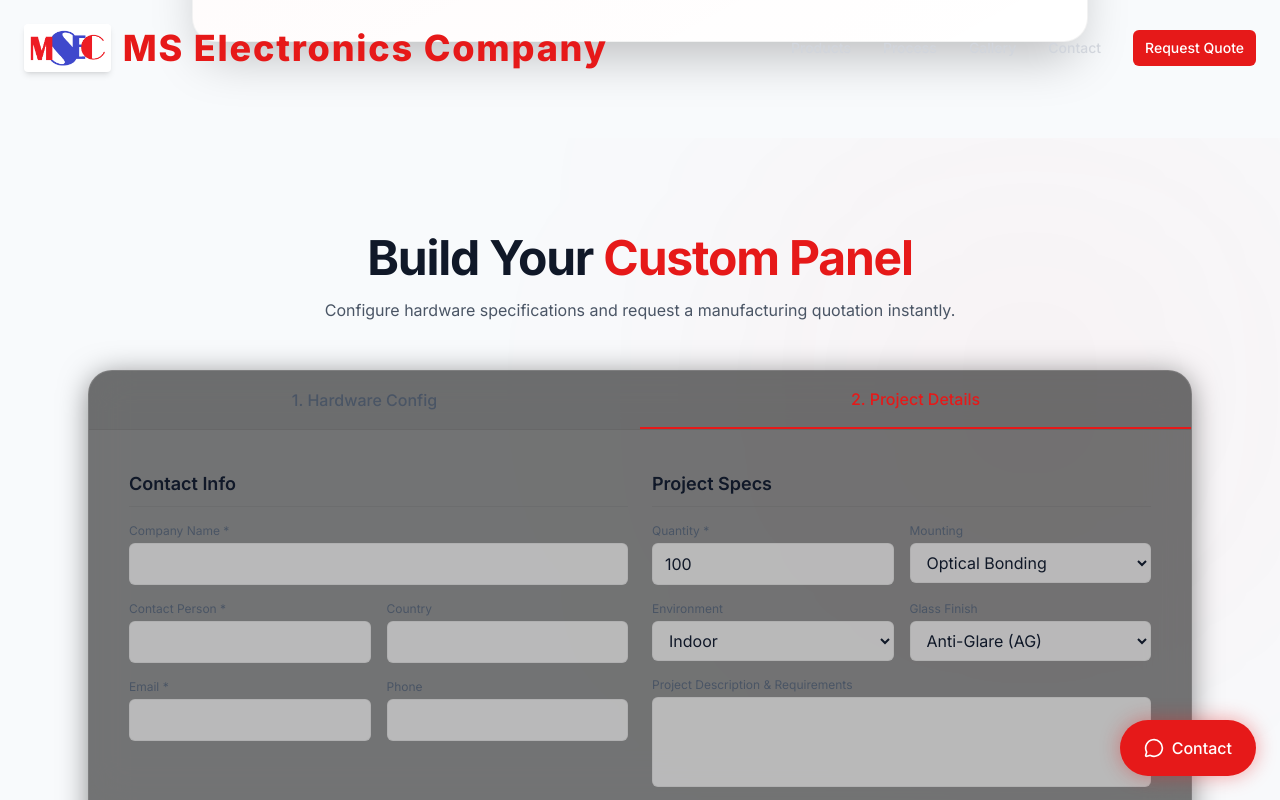
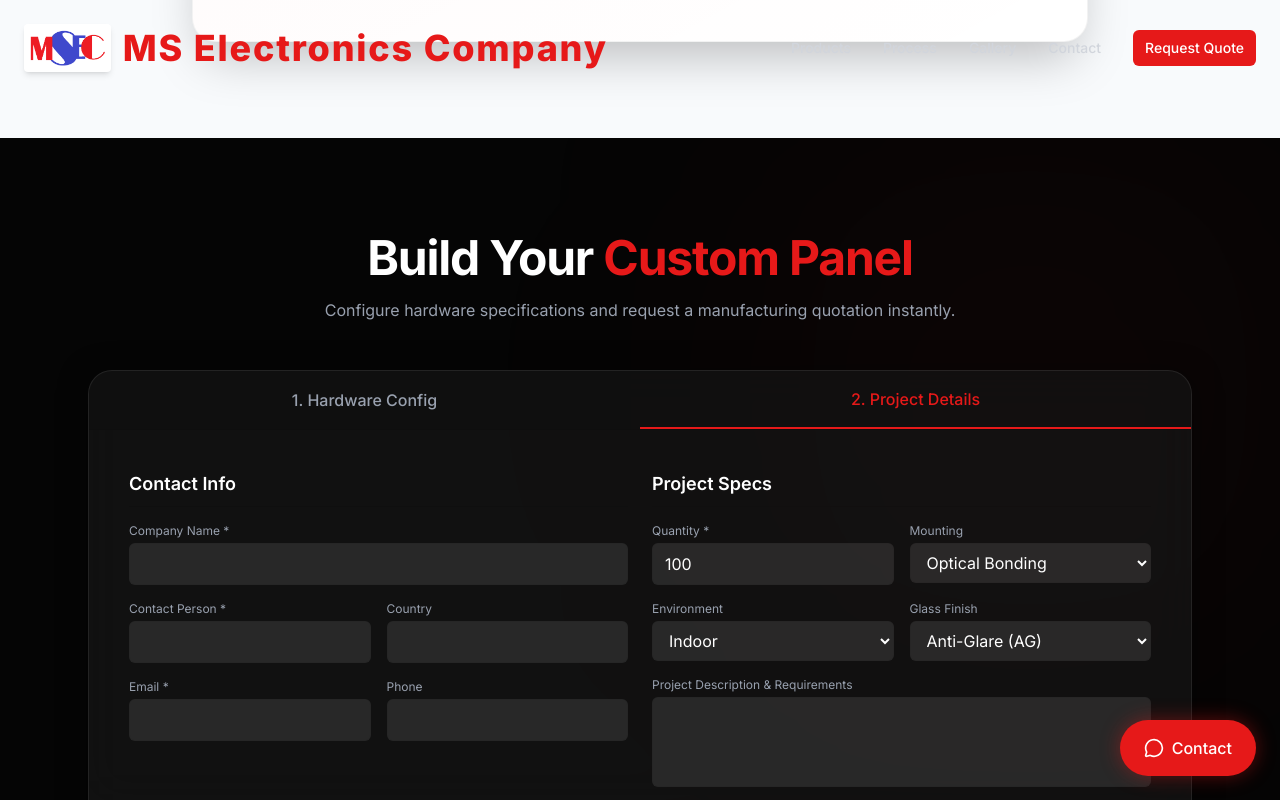
Before and after one commit to Guruhomesh12/MS-Electronics, a Next.js app: page / in a window 1280 px wide. Both pictures are taken after a click on the button "2. Project Details". Shown: the part 8686-9486 px from the top of the page. Built offline with nearby package versions, Linux system fonts and the light colour scheme.

Commit message:
bg colorl

```diff
--- a/src/components/sections/Configurator.tsx
+++ b/src/components/sections/Configurator.tsx
@@ -97,15 +97,15 @@ export function Configurator() {
   const displayR = radius * previewScale
 
   return (
-    <section id="quote" className="py-24 bg-slate-50 relative overflow-hidden">
+    <section id="quote" className="py-24 bg-background relative overflow-hidden">
       <div className="absolute top-0 right-0 w-[500px] h-[500px] bg-accent/5 rounded-full blur-[150px] pointer-events-none"></div>
 
       <div className="container mx-auto px-6 relative z-10 max-w-6xl">
         <div className="text-center mb-12">
-          <h2 className="text-3xl md:text-5xl font-bold text-gray-900 tracking-tight mb-4">
+          <h2 className="text-3xl md:text-5xl font-bold text-white tracking-tight mb-4">
             Build Your <span className="text-accent">Custom Panel</span>
           </h2>
-          <p className="text-gray-600 max-w-2xl mx-auto">
+          <p className="text-gray-400 max-w-2xl mx-auto">
             Configure hardware specifications and request a manufacturing quotation instantly.
           </p>
         </div>
@@ -113,10 +113,10 @@ export function Configurator() {
         <div className="glass-card rounded-3xl overflow-hidden border border-black/5 shadow-2xl">
           {/* Progress Header */}
           <div className="flex border-b border-black/5 bg-black/5">
-            <button onClick={() => !isSuccess && setStep(1)} className={`flex-1 py-4 text-center font-medium transition-colors ${step === 1 ? 'text-accent border-b-2 border-accent' : 'text-gray-600 hover:text-gray-700'}`}>
+            <button onClick={() => !isSuccess && setStep(1)} className={`flex-1 py-4 text-center font-medium transition-colors ${step === 1 ? 'text-accent border-b-2 border-accent' : 'text-gray-400 hover:text-gray-300'}`}>
               1. Hardware Config
             </button>
-            <button onClick={() => !isSuccess && setStep(2)} className={`flex-1 py-4 text-center font-medium transition-colors ${step === 2 ? 'text-accent border-b-2 border-accent' : 'text-gray-600 hover:text-gray-700'}`}>
+            <button onClick={() => !isSuccess && setStep(2)} className={`flex-1 py-4 text-center font-medium transition-colors ${step === 2 ? 'text-accent border-b-2 border-accent' : 'text-gray-400 hover:text-gray-300'}`}>
               2. Project Details
             </button>
           </div>
@@ -134,13 +134,13 @@ export function Configurator() {
                   {/* Controls */}
                   <div className="space-y-8">
                     <div>
-                      <h3 className="text-lg font-semibold text-gray-900 mb-4">Quick Size Select</h3>
+                      <h3 className="text-lg font-semibold text-white mb-4">Quick Size Select</h3>
                       <div className="flex flex-wrap gap-2">
                         {presetSizes.map(size => (
                           <button
                             key={size.label}
                             onClick={() => handlePresetSelect(size.w, size.h)}
-                            className="px-3 py-1.5 text-sm rounded bg-black/5 border border-black/5 text-gray-700 hover:bg-accent/20 hover:border-accent/50 hover:text-accent transition-colors"
+                            className="px-3 py-1.5 text-sm rounded bg-black/5 border border-black/5 text-gray-300 hover:bg-accent/20 hover:border-accent/50 hover:text-accent transition-colors"
                           >
                             {size.label}
                           </button>
@@ -150,32 +150,32 @@ export function Configurator() {
 
                     <div className="space-y-6">
                       <div className="flex items-center justify-between">
-                        <h3 className="text-lg font-semibold text-gray-900">Custom Dimensions (inches)</h3>
-                        <button onClick={toggleOrientation} className="text-xs px-2 py-1 bg-black/5 rounded text-gray-700 hover:text-gray-900 transition-colors">
+                        <h3 className="text-lg font-semibold text-white">Custom Dimensions (inches)</h3>
+                        <button onClick={toggleOrientation} className="text-xs px-2 py-1 bg-black/5 rounded text-gray-300 hover:text-white transition-colors">
                           Swap {orientation === 'landscape' ? 'Portrait' : 'Landscape'}
                         </button>
                       </div>
 
                       <div className="grid grid-cols-2 gap-4">
                         <div>
-                          <label className="block text-xs text-gray-600 mb-1">Width</label>
-                          <input type="number" value={width} onChange={e => setWidth(Number(e.target.value))} className="w-full bg-white/50 border border-black/5 rounded-md px-3 py-2 text-gray-900 focus:outline-none focus:border-accent" step="0.1" />
+                          <label className="block text-xs text-gray-400 mb-1">Width</label>
+                          <input type="number" value={width} onChange={e => setWidth(Number(e.target.value))} className="w-full bg-white/10 border border-black/5 rounded-md px-3 py-2 text-white focus:outline-none focus:border-accent" step="0.1" />
                         </div>
                         <div>
-                          <label className="block text-xs text-gray-600 mb-1">Height</label>
-                          <input type="number" value={height} onChange={e => setHeight(Number(e.target.value))} className="w-full bg-white/50 border border-black/5 rounded-md px-3 py-2 text-gray-900 focus:outline-none focus:border-accent" step="0.1" />
+                          <label className="block text-xs text-gray-400 mb-1">Height</label>
+                          <input type="number" value={height} onChange={e => setHeight(Number(e.target.value))} className="w-full bg-white/10 border border-black/5 rounded-md px-3 py-2 text-white focus:outline-none focus:border-accent" step="0.1" />
                         </div>
                       </div>
 
                       <div>
-                        <label className="block text-xs text-gray-600 mb-1">Corner Radius ({radius}")</label>
+                        <label className="block text-xs text-gray-400 mb-1">Corner Radius ({radius}")</label>
                         <input type="range" min="0" max="1" step="0.05" value={radius} onChange={e => setRadius(Number(e.target.value))} className="w-full accent-accent" />
                       </div>
                     </div>
 
                     <div className="bg-accent/10 border border-accent/20 rounded-lg p-4 flex items-start gap-3">
                       <AlertCircle className="w-5 h-5 text-accent shrink-0 mt-0.5" />
-                      <p className="text-xs text-gray-700 leading-relaxed">
+                      <p className="text-xs text-gray-300 leading-relaxed">
                         We manufacture custom touch panel hardware only. Operating systems and software are developed, installed, and maintained by the customer or integration partner. Contact engineering for compatibility questions.
                       </p>
                     </div>
@@ -186,7 +186,7 @@ export function Configurator() {
                   </div>
 
                   {/* Live Preview */}
-                  <div className="bg-slate-50 rounded-2xl border border-black/5 flex items-center justify-center p-8 relative min-h-[400px]">
+                  <div className="bg-background rounded-2xl border border-black/5 flex items-center justify-center p-8 relative min-h-[400px]">
                     <div className="absolute top-4 left-4 text-xs font-mono text-gray-500">LIVE PREVIEW</div>
 
                     <motion.div
@@ -223,43 +223,43 @@ export function Configurator() {
                   <form onSubmit={handleSubmit} className="space-y-8">
                     <div className="grid grid-cols-1 md:grid-cols-2 gap-6">
                       <div className="space-y-4">
-                        <h3 className="text-lg font-semibold text-gray-900 border-b border-black/5 pb-2">Contact Info</h3>
+                        <h3 className="text-lg font-semibold text-white border-b border-black/5 pb-2">Contact Info</h3>
                         <div>
-                          <label className="block text-xs text-gray-600 mb-1">Company Name *</label>
-                          <input required name="companyName" value={formData.companyName} onChange={handleInputChange} className="w-full bg-white/50 border border-black/5 rounded-md px-3 py-2 text-gray-900 focus:outline-none focus:border-accent" />
+                          <label className="block text-xs text-gray-400 mb-1">Company Name *</label>
+                          <input required name="companyName" value={formData.companyName} onChange={handleInputChange} className="w-full bg-white/10 border border-black/5 rounded-md px-3 py-2 text-white focus:outline-none focus:border-accent" />
                         </div>
                         <div className="grid grid-cols-2 gap-4">
                           <div>
-                            <label className="block text-xs text-gray-600 mb-1">Contact Person *</label>
-                            <input required name="contactPerson" value={formData.contactPerson} onChange={handleInputChange} className="w-full bg-white/50 border border-black/5 rounded-md px-3 py-2 text-gray-900 focus:outline-none focus:border-accent" />
+                            <label className="block text-xs text-gray-400 mb-1">Contact Person *</label>
+                            <input required name="contactPerson" value={formData.contactPerson} onChange={handleInputChange} className="w-full bg-white/10 border border-black/5 rounded-md px-3 py-2 text-white focus:outline-none focus:border-accent" />
                           </div>
                           <div>
-                            <label className="block text-xs text-gray-600 mb-1">Country</label>
-                            <input name="country" value={formData.country} onChange={handleInputChange} className="w-full bg-white/50 border border-black/5 rounded-md px-3 py-2 text-gray-900 focus:outline-none focus:border-accent" />
+                            <label className="block text-xs text-gray-400 mb-1">Country</label>
+                            <input name="country" value={formData.country} onChange={handleInputChange} className="w-full bg-white/10 border border-black/5 rounded-md px-3 py-2 text-white focus:outline-none focus:border-accent" />
                           </div>
                         </div>
                         <div className="grid grid-cols-2 gap-4">
                           <div>
-                            <label className="block text-xs text-gray-600 mb-1">Email *</label>
-                            <input required type="email" name="email" value={formData.email} onChange={handleInputChange} className="w-full bg-white/50 border border-black/5 rounded-md px-3 py-2 text-gray-900 focus:outline-none focus:border-accent" />
+                            <label className="block text-xs text-gray-400 mb-1">Email *</label>
+                            <input required type="email" name="email" value={formData.email} onChange={handleInputChange} className="w-full bg-white/10 border border-black/5 rounded-md px-3 py-2 text-white focus:outline-none focus:border-accent" />
                           </div>
                           <div>
-                            <label className="block text-xs text-gray-600 mb-1">Phone</label>
-                            <input type="tel" name="phone" value={formData.phone} onChange={handleInputChange} className="w-full bg-white/50 border border-black/5 rounded-md px-3 py-2 text-gray-900 focus:outline-none focus:border-accent" />
+                            <label className="block text-xs text-gray-400 mb-1">Phone</label>
+                            <input type="tel" name="phone" value={formData.phone} onChange={handleInputChange} className="w-full bg-white/10 border border-black/5 rounded-md px-3 py-2 text-white focus:outline-none focus:border-accent" />
                           </div>
                         </div>
                       </div>
 
                       <div className="space-y-4">
-                        <h3 className="text-lg font-semibold text-gray-900 border-b border-black/5 pb-2">Project Specs</h3>
+                        <h3 className="text-lg font-semibold text-white border-b border-black/5 pb-2">Project Specs</h3>
                         <div className="grid grid-cols-2 gap-4">
                           <div>
-                            <label className="block text-xs text-gray-600 mb-1">Quantity *</label>
-                            <input required type="number" name="quantity" value={formData.quantity} onChange={handleInputChange} className="w-full bg-white/50 border border-black/5 rounded-md px-3 py-2 text-gray-900 focus:outline-none focus:border-accent" />
+                            <label className="block text-xs text-gray-400 mb-1">Quantity *</label>
+                            <input required type="number" name="quantity" value={formData.quantity} onChange={handleInputChange} className="w-full bg-white/10 border border-black/5 rounded-md px-3 py-2 text-white focus:outline-none focus:border-accent" />
                           </div>
                           <div>
-                            <label className="block text-xs text-gray-600 mb-1">Mounting</label>
-                            <select name="mountingType" value={formData.mountingType} onChange={handleInputChange} className="w-full bg-white/50 border border-black/5 rounded-md px-3 py-2 text-gray-900 focus:outline-none focus:border-accent">
+                            <label className="block text-xs text-gray-400 mb-1">Mounting</label>
+                            <select name="mountingType" value={formData.mountingType} onChange={handleInputChange} className="w-full bg-white/10 border border-black/5 rounded-md px-3 py-2 text-white focus:outline-none focus:border-accent">
                               <option>Optical Bonding</option>
                               <option>Air Gap Bonding</option>
                               <option>Bezel Mount</option>
@@ -268,8 +268,8 @@ export function Configurator() {
                         </div>
                         <div className="grid grid-cols-2 gap-4">
                           <div>
-                            <label className="block text-xs text-gray-600 mb-1">Environment</label>
-                            <select name="environment" value={formData.environment} onChange={handleInputChange} className="w-full bg-white/50 border border-black/5 rounded-md px-3 py-2 text-gray-900 focus:outline-none focus:border-accent">
+                            <label className="block text-xs text-gray-400 mb-1">Environment</label>
+                            <select name="environment" value={formData.environment} onChange={handleInputChange} className="w-full bg-white/10 border border-black/5 rounded-md px-3 py-2 text-white focus:outline-none focus:border-accent">
                               <option>Indoor</option>
                               <option>Outdoor (High Brightness)</option>
                               <option>Harsh Industrial</option>
@@ -277,8 +277,8 @@ export function Configurator() {
                             </select>
                           </div>
                           <div>
-                            <label className="block text-xs text-gray-600 mb-1">Glass Finish</label>
-                            <select name="glassFinish" value={formData.glassFinish} onChange={handleInputChange} className="w-full bg-white/50 border border-black/5 rounded-md px-3 py-2 text-gray-900 focus:outline-none focus:border-accent">
+                            <label className="block text-xs text-gray-400 mb-1">Glass Finish</label>
+                            <select name="glassFinish" value={formData.glassFinish} onChange={handleInputChange} className="w-full bg-white/10 border border-black/5 rounded-md px-3 py-2 text-white focus:outline-none focus:border-accent">
                               <option>Anti-Glare (AG)</option>
                               <option>Anti-Reflective (AR)</option>
                               <option>Anti-Fingerprint (AF)</option>
@@ -287,15 +287,15 @@ export function Configurator() {
                           </div>
                         </div>
                         <div>
-                          <label className="block text-xs text-gray-600 mb-1">Project Description & Requirements</label>
-                          <textarea rows={3} name="projectDescription" value={formData.projectDescription} onChange={handleInputChange} className="w-full bg-white/50 border border-black/5 rounded-md px-3 py-2 text-gray-900 focus:outline-none focus:border-accent resize-none"></textarea>
+                          <label className="block text-xs text-gray-400 mb-1">Project Description & Requirements</label>
+                          <textarea rows={3} name="projectDescription" value={formData.projectDescription} onChange={handleInputChange} className="w-full bg-white/10 border border-black/5 rounded-md px-3 py-2 text-white focus:outline-none focus:border-accent resize-none"></textarea>
                         </div>
                       </div>
                     </div>
 
                     <div className="bg-black/5 border border-black/5 border-dashed rounded-xl p-8 flex flex-col items-center justify-center text-center cursor-pointer hover:bg-black/5 transition-colors">
-                       <Upload className="w-8 h-8 text-gray-600 mb-2" />
-                       <p className="text-sm text-gray-700">Drag & drop CAD/PDF files here or click to browse</p>
+                       <Upload className="w-8 h-8 text-gray-400 mb-2" />
+                       <p className="text-sm text-gray-300">Drag & drop CAD/PDF files here or click to browse</p>
                        <p className="text-xs text-gray-500 mt-1">Supported: PDF, DXF, DWG, STEP, ZIP (Max 50MB)</p>
                     </div>
 
@@ -325,8 +325,8 @@ export function Configurator() {
                   <div className="w-20 h-20 bg-green-500/20 rounded-full flex items-center justify-center border border-green-500/50 box-glow shadow-[0_0_30px_rgba(34,197,94,0.3)]">
                     <Check className="w-10 h-10 text-green-400" />
                   </div>
-                  <h3 className="text-3xl font-bold text-gray-900">Quotation Requested Successfully</h3>
-                  <p className="text-gray-600 max-w-md">
+                  <h3 className="text-3xl font-bold text-white">Quotation Requested Successfully</h3>
+                  <p className="text-gray-400 max-w-md">
                     Thank you, {formData.contactPerson}. Our engineering team has received your hardware specifications and will contact you within 24 hours at {formData.email}.
                   </p>
                   <Button variant="outline" onClick={() => {
```
